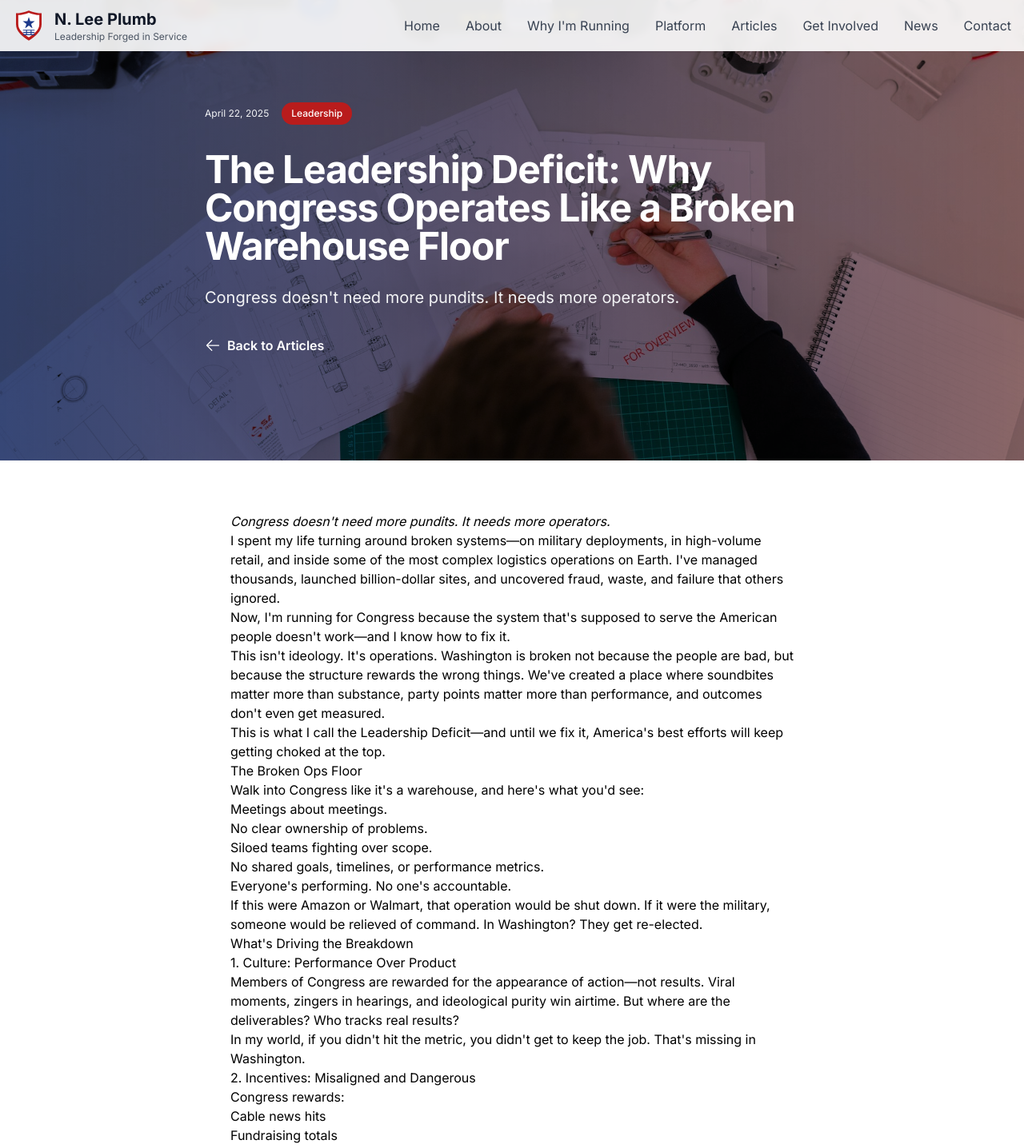
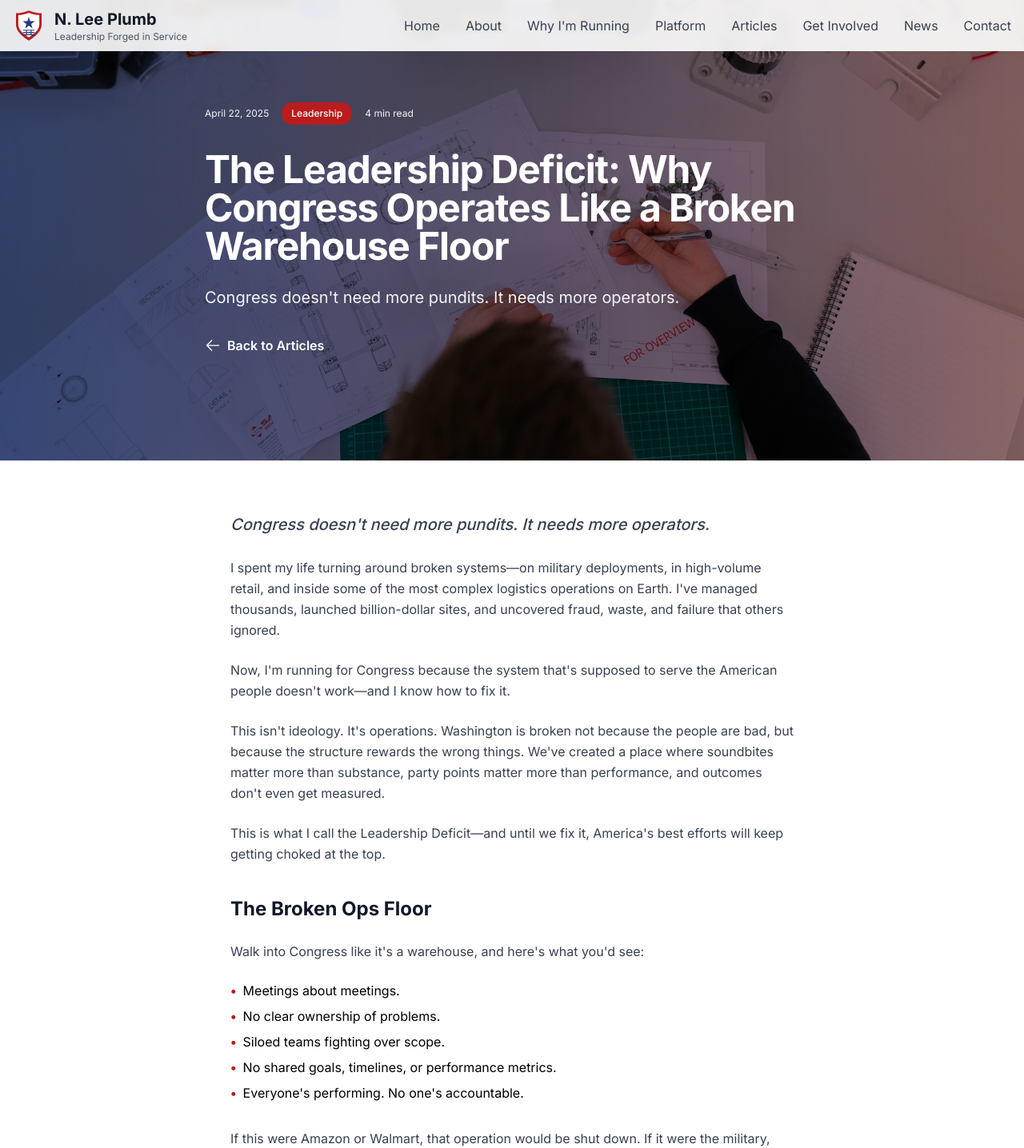
Before and after one commit to lunchwolfjoe/politico, a Next.js app: page /articles/leadership-deficit in a window 1280 px wide. Shown: the top 1436 px of the page at 80% size. Built offline with nearby package versions, Linux system fonts and the light colour scheme.

Commit message:
Improve article formatting and readability

```diff
--- a/src/app/articles/[slug]/page.tsx
+++ b/src/app/articles/[slug]/page.tsx
@@ -2,7 +2,28 @@ import Image from 'next/image';
 import Link from 'next/link';
 import { notFound } from 'next/navigation';
 import { ArrowLeftIcon } from '@heroicons/react/24/outline';
-import { getArticleBySlug, articles } from '@/lib/articles';
+import { getArticleBySlug, articles, formatArticleContent } from '@/lib/articles';
+
+// Calculate reading time for an article
+const calculateReadingTime = (content: string): number => {
+  // Average reading speed (words per minute)
+  const wordsPerMinute = 225;
+  // Count the number of words in the content (roughly)
+  const wordCount = content.replace(/<[^>]*>/g, '').split(/\s+/).length;
+  // Calculate reading time in minutes
+  return Math.ceil(wordCount / wordsPerMinute);
+};
+
+const articleStyles = {
+  firstParagraph: 'text-xl font-medium text-gray-900 mb-8 leading-relaxed',
+  emphasis: 'font-semibold text-gray-900',
+  heading: 'text-2xl font-bold text-gray-900 mt-10 mb-6',
+  subheading: 'text-xl font-bold text-gray-900 mt-8 mb-4',
+  paragraph: 'mb-6 text-gray-700 leading-relaxed',
+  list: 'mb-8 mt-4 space-y-2',
+  listItem: 'flex items-start',
+  listBullet: 'text-red-700 font-bold mr-2',
+};
 
 export async function generateStaticParams() {
   return articles.map((article) => ({
@@ -33,6 +54,12 @@ export default function ArticlePage({ params }: { params: { slug: string } }) {
     notFound();
   }
 
+  // Format the article content with our helper function
+  const formattedContent = formatArticleContent(article.content);
+
+  // Calculate reading time
+  const readingTime = calculateReadingTime(article.content);
+
   return (
     <div className="bg-white">
       {/* Hero Section */}
@@ -57,6 +84,9 @@ export default function ArticlePage({ params }: { params: { slug: string } }) {
               <span className="relative z-10 rounded-full bg-red-700 px-3 py-1.5 font-medium text-white">
                 {article.category}
               </span>
+              <span className="relative z-10 text-gray-100">
+                {readingTime} min read
+              </span>
             </div>
             <h1 className="text-4xl font-bold tracking-tight text-white sm:text-5xl">
               {article.title}
@@ -80,8 +110,8 @@ export default function ArticlePage({ params }: { params: { slug: string } }) {
       {/* Article Content */}
       <div className="mx-auto max-w-3xl px-6 lg:px-8 py-16">
         <div
-          className="prose prose-lg prose-red mx-auto"
-          dangerouslySetInnerHTML={{ __html: article.content }}
+          className="article-content"
+          dangerouslySetInnerHTML={{ __html: formattedContent }}
         />
 
         {/* Author Card */}
--- a/src/app/articles/page.tsx
+++ b/src/app/articles/page.tsx
@@ -2,6 +2,14 @@ import Image from 'next/image';
 import Link from 'next/link';
 import { articles } from '@/lib/articles';
 import { formatDate } from '@/lib/utils';
+import { ClockIcon } from '@heroicons/react/24/outline';
+
+// Calculate reading time for an article
+const calculateReadingTime = (content: string): number => {
+  const wordsPerMinute = 225;
+  const wordCount = content.replace(/<[^>]*>/g, '').split(/\s+/).length;
+  return Math.ceil(wordCount / wordsPerMinute);
+};
 
 export const metadata = {
   title: 'Articles | N. Lee Plumb for Congress',
@@ -73,6 +81,10 @@ export default function ArticlesPage() {
                   <span className="relative z-10 rounded-full bg-gray-200 px-3 py-1.5 font-medium text-gray-800">
                     {article.category}
                   </span>
+                  <span className="flex items-center text-gray-500">
+                    <ClockIcon className="h-3 w-3 mr-1" />
+                    {calculateReadingTime(article.content)} min
+                  </span>
                 </div>
                 <div className="group relative">
                   <h3 className="mt-3 text-lg font-semibold leading-6 text-gray-900 group-hover:text-gray-600">
--- a/src/app/globals.css
+++ b/src/app/globals.css
@@ -11,3 +11,39 @@ body {
   color: rgb(var(--foreground-rgb));
   background: rgb(var(--background-rgb));
 }
+
+.article-content h2 {
+  @apply text-2xl font-bold text-gray-900 mt-10 mb-6;
+}
+
+.article-content h3 {
+  @apply text-xl font-bold text-gray-900 mt-8 mb-4;
+}
+
+.article-content p {
+  @apply mb-6 text-gray-700 leading-relaxed;
+}
+
+.article-content ul {
+  @apply mb-8 mt-4 space-y-2 pl-0 list-none;
+}
+
+.article-content li {
+  @apply flex items-start;
+}
+
+.article-content li span:first-child {
+  @apply text-red-700 font-bold mr-2;
+}
+
+.article-content a {
+  @apply text-red-700 font-semibold hover:underline;
+}
+
+.article-content strong {
+  @apply font-semibold text-gray-900;
+}
+
+.article-content em {
+  @apply italic;
+}
--- a/src/lib/articles.ts
+++ b/src/lib/articles.ts
@@ -774,3 +774,24 @@ export const articles: Article[] = [
 export const getArticleBySlug = (slug: string): Article | undefined => {
   return articles.find(article => article.slug === slug);
 };
+
+// Function to format article content before rendering
+export const formatArticleContent = (content: string): string => {
+  // Process the content with better formatting
+  let formattedContent = content
+    // Format the first paragraph as a lead paragraph
+    .replace(/<p><em>(.*?)<\/em><\/p>/, '<p class="text-xl font-medium text-gray-900 mb-8 leading-relaxed"><em>$1</em></p>')
+    // Format regular paragraphs
+    .replace(/<p>/g, '<p class="mb-6 text-gray-700 leading-relaxed">')
+    // Format headings
+    .replace(/<h2>/g, '<h2 class="text-2xl font-bold text-gray-900 mt-10 mb-6">')
+    .replace(/<h3>/g, '<h3 class="text-xl font-bold text-gray-900 mt-8 mb-4">')
+    // Format lists
+    .replace(/<ul>/g, '<ul class="mb-8 mt-4 space-y-2 pl-0 list-none">')
+    .replace(/<li>/g, '<li class="flex items-start"><span class="text-red-700 font-bold mr-2">•</span><span>')
+    .replace(/<\/li>/g, '</span></li>')
+    // Format emphasis
+    .replace(/<strong>/g, '<strong class="font-semibold text-gray-900">');
+
+  return formattedContent;
+};
```
